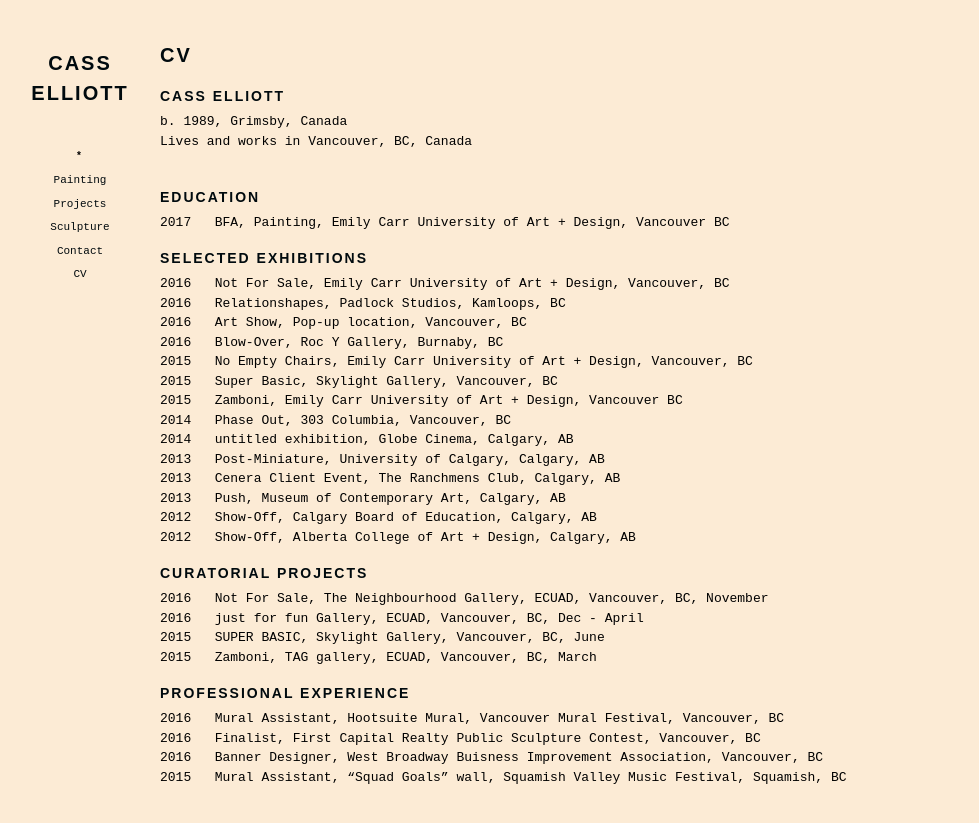
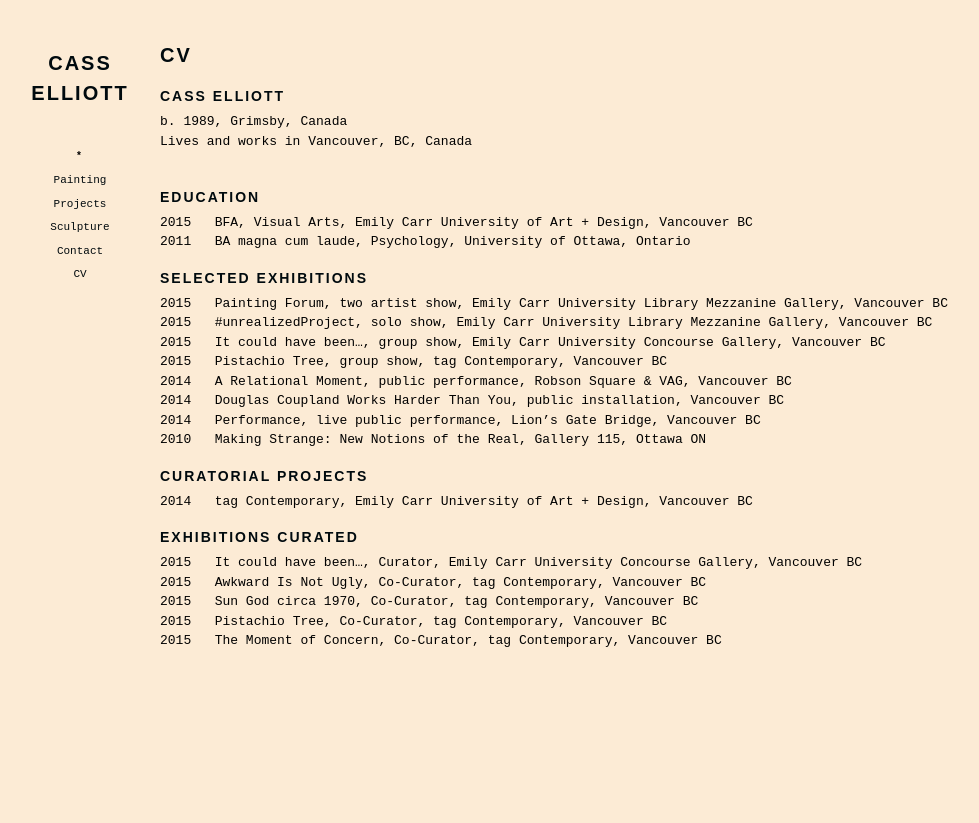
Before and after one commit to adriandgr/ce-portfolio, a Jekyll site: the page built from cv.md, in a window 1280 px wide. Shown: the top 823 px of the page, without its empty margins (8-987 px from the left). Built offline with Jekyll 4.4.1, drawn with Linux system fonts in a browser that asks for light colours; some web fonts are replaced.

Commit message:
Updated Cv

```diff
--- a/cv.md
+++ b/cv.md
@@ -6,35 +6,28 @@
 
 ## Education
 
-- *2017* BFA, Painting, Emily Carr University of Art + Design, Vancouver BC
+- *2015* BFA, Visual Arts, Emily Carr University of Art + Design, Vancouver BC
+- *2011* BA magna cum laude, Psychology, University of Ottawa, Ontario
 
 ## Selected Exhibitions
 
-- *2016* Not For Sale, Emily Carr University of Art + Design, Vancouver, BC
-- *2016* Relationshapes, Padlock Studios, Kamloops, BC
-- *2016* Art Show, Pop-up location, Vancouver, BC
-- *2016* Blow-Over, Roc Y Gallery, Burnaby, BC
-- *2015* No Empty Chairs, Emily Carr University of Art + Design, Vancouver, BC
-- *2015* Super Basic, Skylight Gallery, Vancouver, BC
-- *2015* Zamboni, Emily Carr University of Art + Design, Vancouver BC
-- *2014* Phase Out, 303 Columbia, Vancouver, BC
-- *2014* untitled exhibition, Globe Cinema, Calgary, AB
-- *2013* Post-Miniature, University of Calgary, Calgary, AB
-- *2013* Cenera Client Event, The Ranchmens Club, Calgary, AB
-- *2013* Push, Museum of Contemporary Art, Calgary, AB
-- *2012* Show-Off, Calgary Board of Education, Calgary, AB
-- *2012* Show-Off, Alberta College of Art + Design, Calgary, AB
+- *2015* Painting Forum, two artist show, Emily Carr University Library Mezzanine Gallery, Vancouver BC
+- *2015* #unrealizedProject, solo show, Emily Carr University Library Mezzanine Gallery, Vancouver BC
+- *2015* It could have been..., group show, Emily Carr University Concourse Gallery, Vancouver BC
+- *2015* Pistachio Tree, group show, tag Contemporary, Vancouver BC
+- *2014* A Relational Moment, public performance, Robson Square & VAG, Vancouver BC
+- *2014* Douglas Coupland Works Harder Than You, public installation, Vancouver BC
+- *2014* Performance, live public performance, Lion's Gate Bridge, Vancouver BC
+- *2010* Making Strange: New Notions of the Real, Gallery 115, Ottawa ON
 
 ## Curatorial Projects
 
-- *2016* Not For Sale, The Neighbourhood Gallery, ECUAD, Vancouver, BC, November
-- *2016* just for fun Gallery, ECUAD, Vancouver, BC, Dec - April
-- *2015* SUPER BASIC, Skylight Gallery, Vancouver, BC, June
-- *2015* Zamboni, TAG gallery,  ECUAD, Vancouver, BC, March
+- *2014* tag Contemporary, Emily Carr University of Art + Design, Vancouver BC
 
-## Professional Experience
+## Exhibitions Curated
 
-- *2016* Mural Assistant, Hootsuite Mural, Vancouver Mural Festival, Vancouver, BC
-- *2016* Finalist, First Capital Realty Public Sculpture Contest, Vancouver, BC
-- *2016* Banner Designer, West Broadway Buisness Improvement Association, Vancouver, BC
-- *2015* Mural Assistant,  “Squad Goals” wall, Squamish Valley Music Festival, Squamish, BC
+- *2015* It could have been..., Curator, Emily Carr University Concourse Gallery, Vancouver BC
+- *2015* Awkward Is Not Ugly, Co-Curator, tag Contemporary, Vancouver BC
+- *2015* Sun God circa 1970, Co-Curator, tag Contemporary, Vancouver BC
+- *2015* Pistachio Tree, Co-Curator, tag Contemporary, Vancouver BC
+- *2015* The Moment of Concern, Co-Curator, tag Contemporary, Vancouver BC
```
